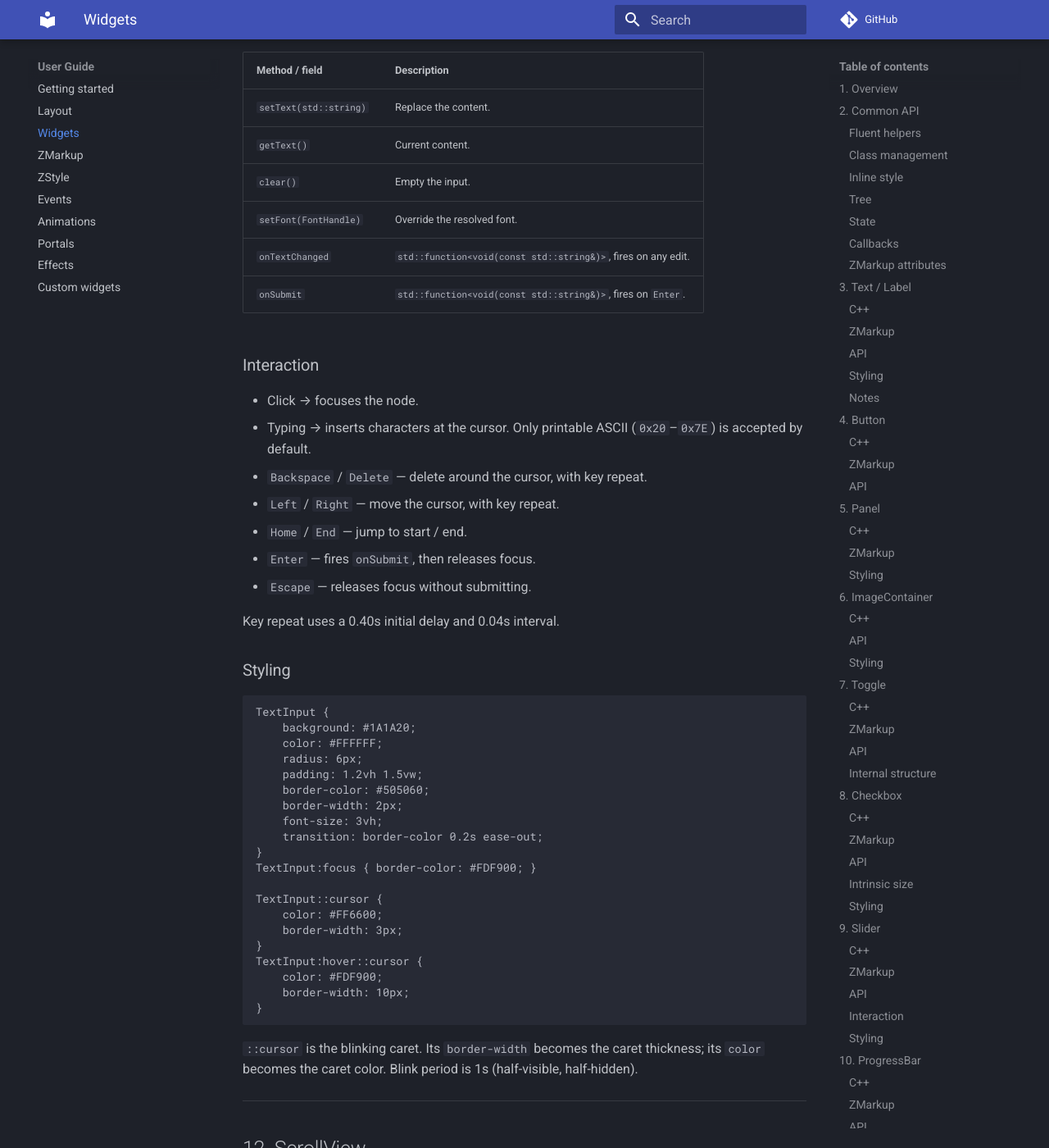
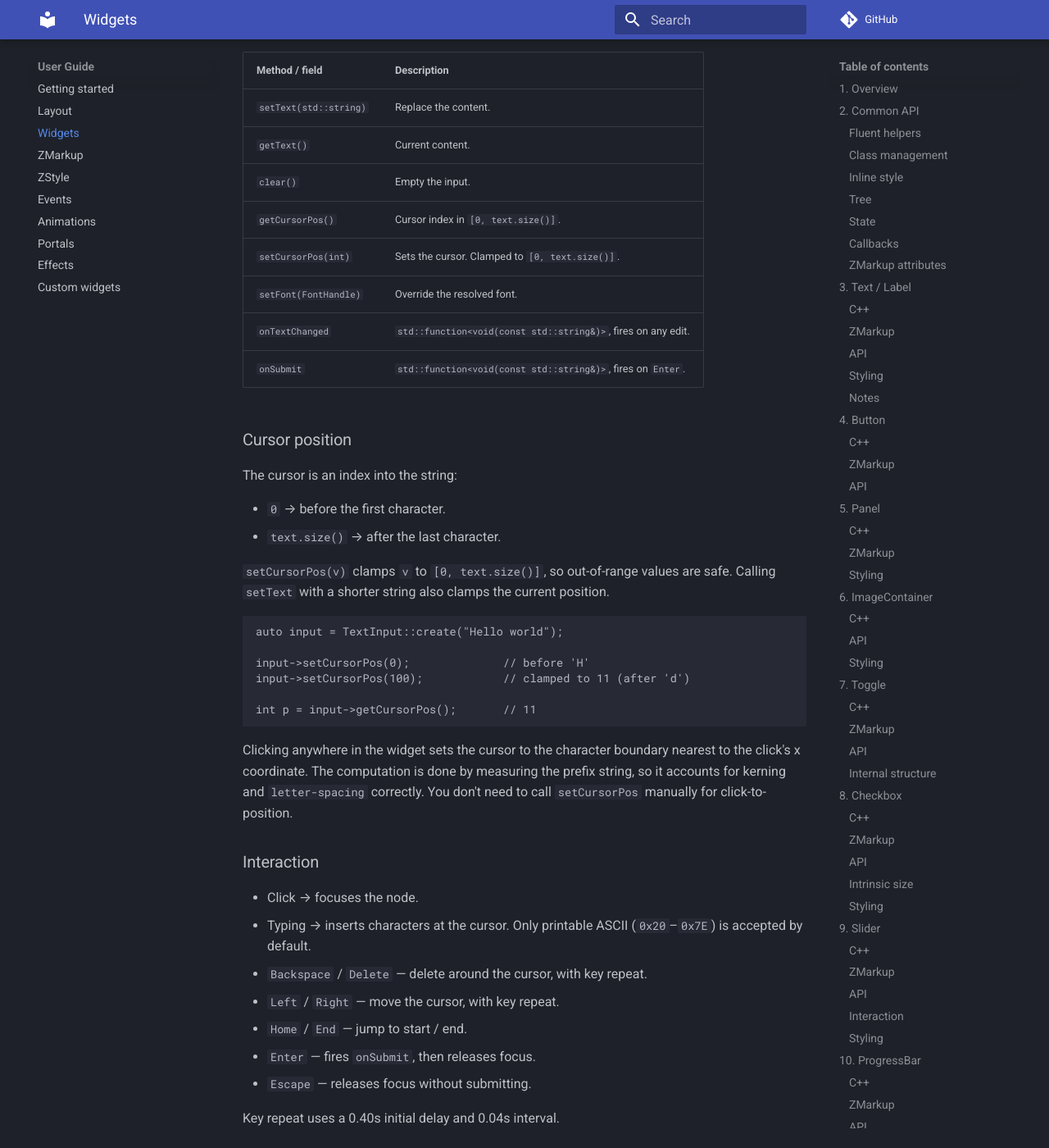
Before and after one commit to zLouis043/ZenitUI, an MkDocs documentation site: the page built from docs/user/03-widgets.md, in a window 1280 px wide and 1400 px high, scrolled down 14492 px. Shown: the whole window at 82% size. Built offline with MkDocs 1.6.1 and Material for MkDocs 9.7.7, drawn with Linux system fonts in a browser that asks for light colours; comment, search, counter and statistics services are not loaded.

Commit message:
Fixed 2.3 ROADMAP.md improved interaction with the TextInput input, added tests for it and updated its docs

````diff
--- a/docs/user/03-widgets.md
+++ b/docs/user/03-widgets.md
@@ -653,9 +653,37 @@ The `value` attribute sets the initial text.
 | `setText(std::string)` | Replace the content. |
 | `getText()` | Current content. |
 | `clear()` | Empty the input. |
+| `getCursorPos()` | Cursor index in `[0, text.size()]`. |
+| `setCursorPos(int)` | Sets the cursor. Clamped to `[0, text.size()]`. |
 | `setFont(FontHandle)` | Override the resolved font. |
 | `onTextChanged` | `std::function<void(const std::string&)>`, fires on any edit. |
 | `onSubmit` | `std::function<void(const std::string&)>`, fires on `Enter`. |
+
+### Cursor position
+
+The cursor is an index into the string:
+
+- `0` → before the first character.
+- `text.size()` → after the last character.
+
+`setCursorPos(v)` clamps `v` to `[0, text.size()]`, so out-of-range
+values are safe. Calling `setText` with a shorter string also clamps
+the current position.
+
+```cpp
+auto input = TextInput::create("Hello world");
+
+input->setCursorPos(0);              // before 'H'
+input->setCursorPos(100);            // clamped to 11 (after 'd')
+
+int p = input->getCursorPos();       // 11
+```
+
+Clicking anywhere in the widget sets the cursor to the character
+boundary nearest to the click's x coordinate. The computation is done
+by measuring the prefix string, so it accounts for kerning and
+`letter-spacing` correctly. You don't need to call `setCursorPos`
+manually for click-to-position.
 
 ### Interaction
 
````
Also changed, not shown: docs/ROADMAP.md (+5 -5 lines), docs/api/Widgets.md (+18 -0 lines), 3 other files.
